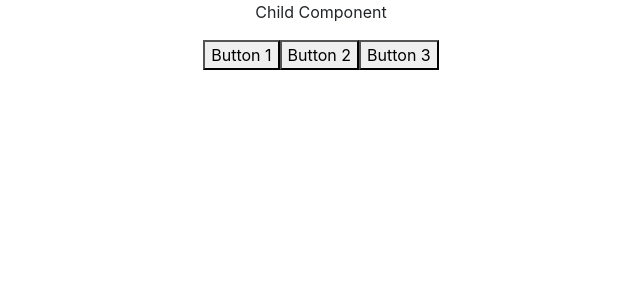
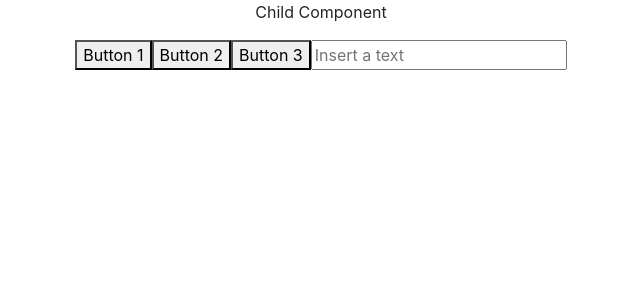
Before and after one commit to franciscojoel97/practica-react-ob, a React (Create React App) app: page / in a window 1280 px wide. Shown: the top 300 px of the page, without its empty margins (319-959 px from the left). Built offline with nearby package versions, Linux system fonts and the light colour scheme.

Commit message:
add events

```diff
--- a/src/components/pure/child.jsx
+++ b/src/components/pure/child.jsx
@@ -15,7 +15,12 @@ const Child = ({name}) => {
             <p onMouseOver={() => console.log('On Mouse Over')}>Child Component</p>
             <button onClick={() => console.log('Boton 1 pulsado')}>Button 1</button>
             <button onClick={(pressButton) => console.log('Boton 2 pulsado')}>Button 2</button>
-            <button onClick={pressButtonParams('Hello')}>Button 3</button>
+            <button onClick={() => pressButtonParams('Hello')}>Button 3</button>
+            <input
+                placeholder='Insert a text'
+                onFocus={() => console.log('Input focused')}
+                onChange={(e) => console.log('Input changed: ', e)}
+            />
         </div>
     )
 }
```
